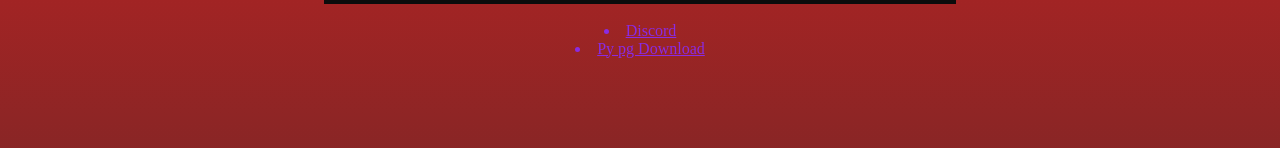
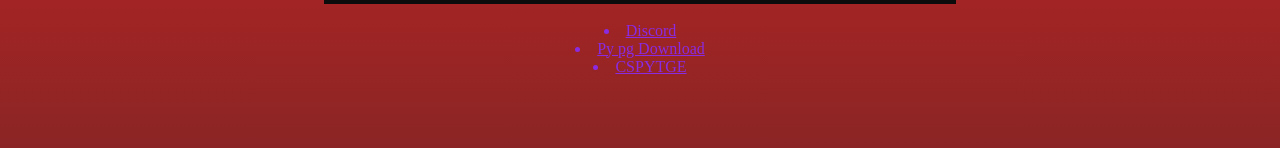
Before and after one commit to ExoSoftwaredev/pypg, a plain HTML site: page index.html in a window 1280 px wide. Shown: the part 480-628 px from the top of the page. Drawn offline with Linux system fonts and the light colour scheme.

Commit message:
Update index.html

```diff
--- a/index.html
+++ b/index.html
@@ -16,6 +16,7 @@
         <br>
         <a href="discord.html"><li>Discord</li></a>
         <a href="notavailable.html"><li>Py pg Download</li></a>
+        <a href="enginedocs.html"><li>CSPYTGE</li></a>
 
         <br><br><br><br><br><br><br><br><br><br><br><br><br><br><br><br><br><br><br><br><br><br><br><br><br><br><br><br><br><br><br><br><br><br><br><br>
         <script src="script.js"></script>
```
